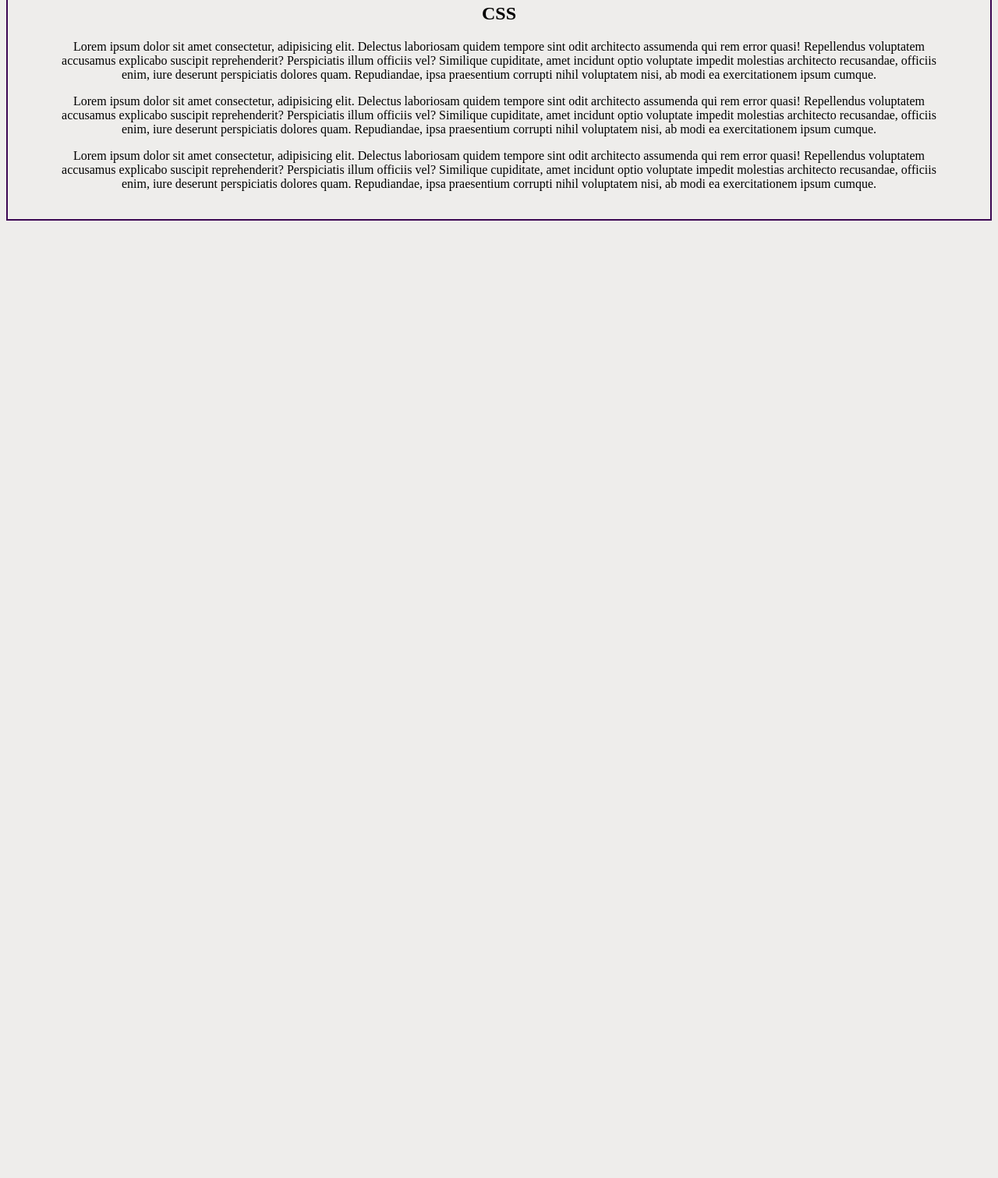
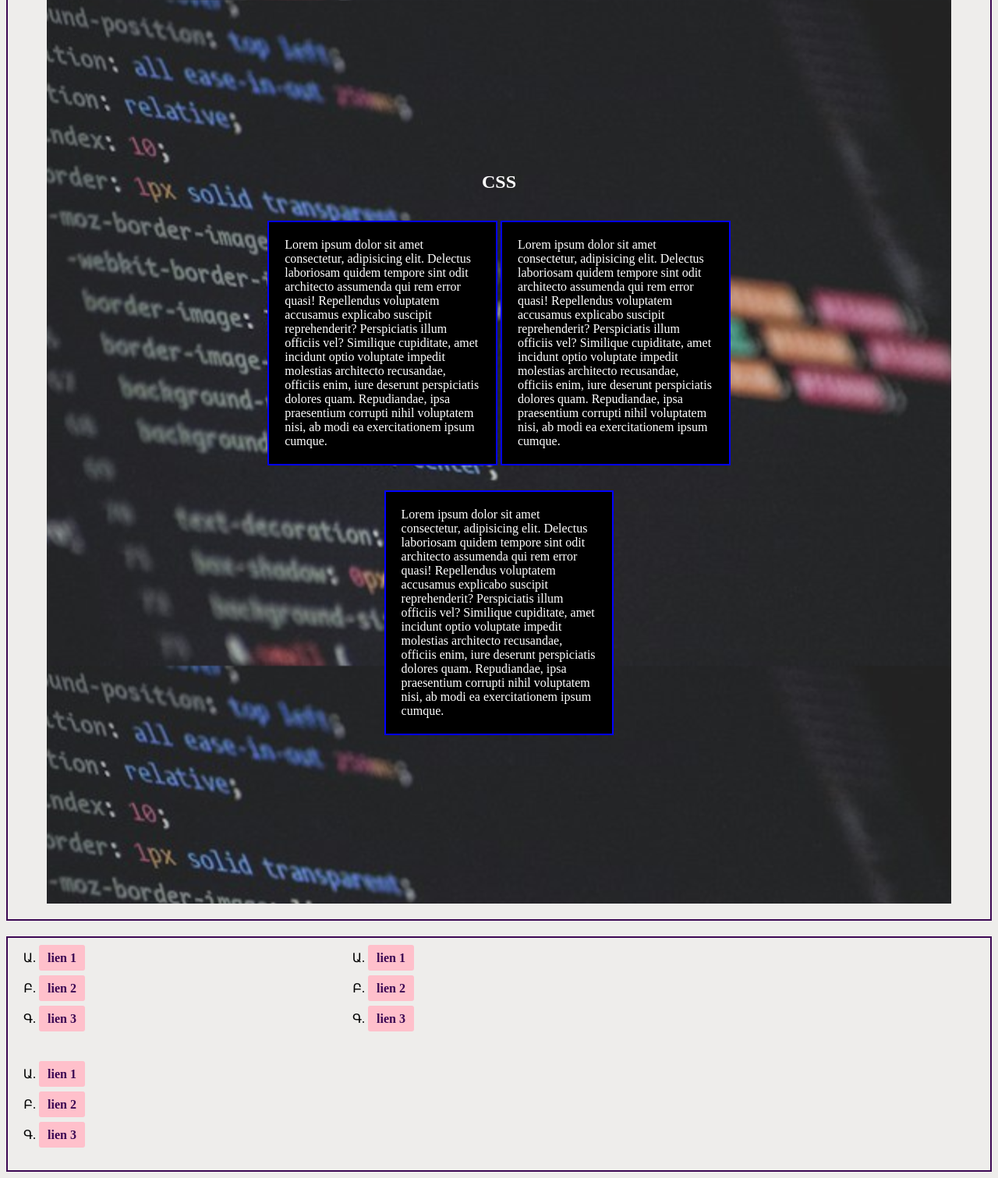
Before and after one commit to Sspartaks/10Mentionweb_Front, a plain HTML site: page 01_html_css/04_les_balises_de_misse_page.html in a window 1280 px wide. Shown: the part 808-2319 px from the top of the page at 78% size. Before the commit the page ends 1099 px from the top, so only its background shows below. Drawn offline with Linux system fonts and the light colour scheme.

Commit message:
HTML et CSS

```diff
--- a/01_html_css/04_les_balises_de_misse_page.html
+++ b/01_html_css/04_les_balises_de_misse_page.html
@@ -40,6 +40,23 @@
 </div>
 
 </div>
+    <div class="pledepage">
+        <ul>
+            <li><a href="">lien 1</a></li>
+            <li><a href="">lien 2</a></li>
+            <li><a href="">lien 3</a></li>
+        </ul>
+        <ul>
+            <li><a href="">lien 1</a></li>
+            <li><a href="">lien 2</a></li>
+            <li><a href="">lien 3</a></li>
+        </ul>
+        <ul>
+            <li><a href="">lien 1</a></li>
+            <li><a href="">lien 2</a></li>
+            <li><a href="">lien 3</a></li>
+        </ul>
+    </div>
 
 
 
--- a/01_html_css/assets/css/04_les_balises_de_misse_page.css
+++ b/01_html_css/assets/css/04_les_balises_de_misse_page.css
@@ -35,9 +35,49 @@ div.main {
     border: 2px solid #3c0753;
     padding: 20px 50px;
 }
-div.section1 {
+div.section1, div.section2 {
     text-align: center;
 }
 div.section1 img {
     border-radius: 20px;
 }
+div.section2{
+    background-image: url(/assets/img/maik.jpg);
+    padding: 200px;
+    background-repeat: no-repeat;
+    background-size: cover;
+    background-attachment: fixed;
+    color: white;
+  /* filter: blur(4px); */
+}
+div.section2 p {
+    display: inline-block;
+    border:solid 2px blue;
+    width: 33%;
+    padding: 20px;
+    background-color: black;
+    text-align: left;
+
+}
+div.pledepage {
+    border:solid 2px #3c0753;
+    margin-top: 20px;
+    /* text-align: center; */
+
+}
+div.pledepage ul{
+    display: inline-block;
+    width: 30%;
+    list-style: armenian;
+}
+div.pledepage ul li{
+    margin-bottom: 20px;
+}
+div.pledepage ul li a {
+    color: #3c0753;
+    background-color: pink;
+    padding: 8px 11px;
+    border-radius: 3px;
+    font-weight: bold;
+    text-decoration: none;
+}
```
Also changed, not shown: 01_html_css/assets/img/maik.jpg (added).
